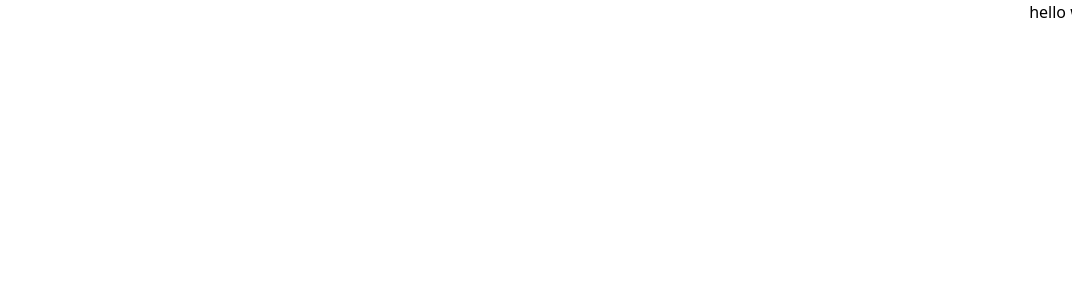
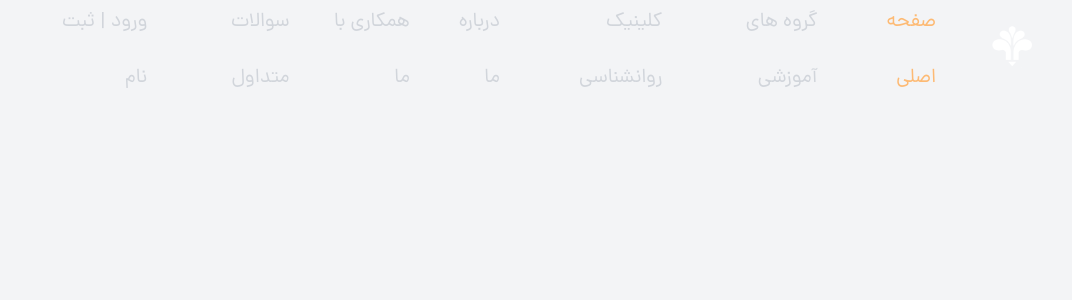
Before and after one commit to CodeVerse-ir/business, a Next.js app: page / in a window 1280 px wide. Shown: the top 300 px of the page, without its empty margins (208-1280 px from the left). Built offline with nearby package versions, Linux system fonts and the light colour scheme.

Commit message:
create HeaderDesktop.jsx

```diff
--- a/app/layout.jsx
+++ b/app/layout.jsx
@@ -1,3 +1,4 @@
+import Header from "@/components/Header";
 import "./globals.css";
 
 export const metadata = {
@@ -12,6 +13,7 @@ export default function RootLayout({ children }) {
   return (
     <html lang="fa" dir="rtl">
       <body className="font-Dana bg-gray-100 dark:bg-zinc-800">
+        <Header />
         {children}
       </body>
     </html>
--- a/app/page.jsx
+++ b/app/page.jsx
@@ -1,8 +1,8 @@
 
 export default function Home() {
   return (
-    <main>
-      hello world
+    <main className="">
+
     </main>
   );
 }
--- /dev/null
+++ b/components/DesktopHeader.jsx
@@ -0,0 +1,132 @@
+import Image from 'next/image';
+import logoWhite from '../public/image/logo/logo-white.png';
+
+export default function DesktopHeader() {
+    return (
+        <header className="absolute top-0 right-0 left-0 z-50 hidden lg:flex items-center w-full h-25 px-5 lg:px-5 xl:px-10 py-5 mx-auto">
+            <div className="flex items-center justify-between w-full ">
+                {/* <!-- Logo & Menu --> */}
+                <nav className="flex items-center gap-x-5 xl:gap-x-10">
+
+                    {/* <!-- Logo --> */}
+                    <div className="w-10 h-10 xl:w-14 xl:h-14 shrink-0">
+                        <Image
+                            src={logoWhite}
+                            width={40}
+                            height={40}
+                            alt="University of Science and Culture"
+                            loading='lazy'
+                        // loader={imageLoader}
+                        />
+                    </div>
+
+                    {/* <!-- Menu --> */}
+                    <ul
+                        className="flex gap-x-5 lg:gap-x-5 xl:gap-x-9 h-full text-xl text-gray-300 tracking-tightest child:leading-[56px] child-hover:text-orange-300 child-hover:transition-colors">
+                        <li className="text-orange-300">
+                            <a href="">
+                                صفحه اصلی
+                            </a>
+                        </li>
+
+                        {/* <!-- Has Sub --> */}
+                        <li className="relative group">
+                            <a className="group-hover:text-orange-300 transition-colors" href="">
+                                گروه های آموزشی
+                            </a>
+
+                            {/* <!-- Submenu --> */}
+                            <div
+                                className="absolute top-full w-56 p-6 flex flex-col opacity-0 invisible group-hover:opacity-100 group-hover:visible delay-75 transition-all space-y-4 text-white bg-teal-700 text-base tracking-normal border-t-[3px] border-t-orange-300 rounded-2xl shadow-normal child:inline child-hover:text-orange-300 child:transition-colors">
+                                <a href="">
+                                    هنر
+                                </a>
+                                <a href="">
+                                    معماری و دکوراسیون داخلی
+                                </a>
+                                <a href="">
+                                    آموزشهای تخصصی
+                                </a>
+                                <a href="">
+                                    بورس و بازارهای مالی
+                                </a>
+                                <a href="">
+                                    کامپیوتر
+                                </a>
+                                <a href="">
+                                    زبان
+                                </a>
+                                <a href="">
+                                    تربیت مربی
+                                </a>
+                                <a href="">
+                                    آموزشهای آفلاین
+                                </a>
+                                <a href="">
+                                    آموزش ضمن خدمت
+                                </a>
+                            </div>
+                        </li>
+                        <li>
+                            <a href="">
+                                کلینیک روانشناسی
+                            </a>
+                        </li>
+                        <li>
+                            <a href="">
+                                درباره ما
+                            </a>
+                        </li>
+                        <li>
+                            <a href="">
+                                همکاری با ما
+                            </a>
+                        </li>
+                        <li>
+                            <a href="">
+                                سوالات متداول
+                            </a>
+                        </li>
+                        <li>
+                            <a href="">
+                                ورود | ثبت نام
+                            </a>
+                        </li>
+                    </ul>
+                </nav>
+
+                {/* <!-- Cart & Toggle & Login Link --> */}
+                <div className="flex items-center gap-x-4 lg:gap-x-5 xl:gap-x-10 text-orange-100">
+
+                    {/* <!-- shopping-cart --> */}
+                    <div className="cursor-pointer hover:text-orange-300 transition-colors">
+                        <svg className="w-7 h-7 xl:w-8 xl:h-8">
+                            <use href="#shopping-cart"></use>
+                        </svg>
+                    </div>
+
+                    {/* <!-- Search --> */}
+                    <div className="cursor-pointer hover:text-orange-300 transition-colors">
+                        <svg className="w-7 h-7 xl:w-8 xl:h-8">
+                            <use href="#magnifying-glass"></use>
+                        </svg>
+                    </div>
+
+                    {/* <!-- Divide Border --> */}
+                    <span className="block w-px h-14 bg-white/20"></span>
+
+                    {/* <!-- Theme Switch Btn --> */}
+                    <div className="toggle-theme cursor-pointer hover:text-orange-300 transition-colors">
+                        <svg className="inline-block dark:hidden w-7 h-7 xl:w-8 xl:h-8">
+                            <use href="#moon"></use>
+                        </svg>
+                        <svg className="hidden dark:inline-block w-7 h-7 xl:w-8 xl:h-8">
+                            <use href="#sun"></use>
+                        </svg>
+                    </div>
+
+                </div>
+            </div>
+        </header>
+    )
+}
--- /dev/null
+++ b/components/Header.jsx
@@ -0,0 +1,9 @@
+import DesktopHeader from "./DesktopHeader";
+
+export default function Header() {
+    return (
+        <>
+            <DesktopHeader />
+        </>
+    )
+}
--- a/tailwind.config.js
+++ b/tailwind.config.js
@@ -4,8 +4,12 @@ const plugin = require('tailwindcss/plugin')
 
 module.exports = {
   darkMode: "class",
-  content: ["./public/*.{html,js}", "./src/js/*.{html,js}"],
-  theme: {
+  darkMode: "class",
+  content: [
+    "./pages/**/*.{js,ts,jsx,tsx,mdx}",
+    "./components/**/*.{js,ts,jsx,tsx,mdx}",
+    "./app/**/*.{js,ts,jsx,tsx,mdx}",
+  ], theme: {
     extend: {
       borderRadius: {
         "4xl": "2rem",
```
Also changed, not shown: components/MobileHeader.jsx (added, +7 -0 lines).
